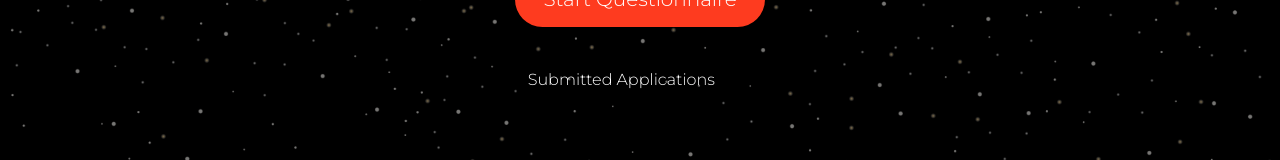
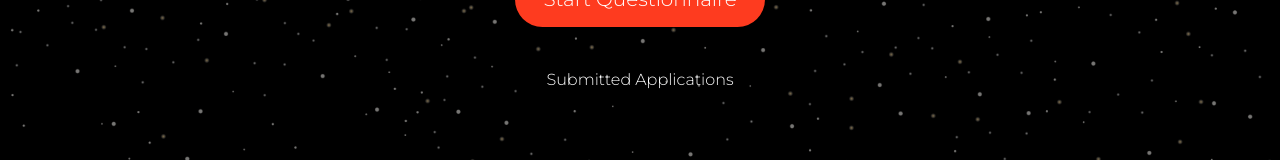
Before and after one commit to LukaBean24/redberry, a React (Create React App) app: page / in a window 1280 px wide. Shown: the part 401-561 px from the top of the page. Built offline with nearby package versions, Linux system fonts and the light colour scheme.

Commit message:
landing fixed

```diff
--- a/src/styles/Landing.module.css
+++ b/src/styles/Landing.module.css
@@ -79,6 +79,6 @@
   font-size: 16px;
   top: 60%;
   left: 50%;
-  transform: translate(-60%, -50%);
+  transform: translate(-50%, -50%);
   z-index: 20;
 }
```
